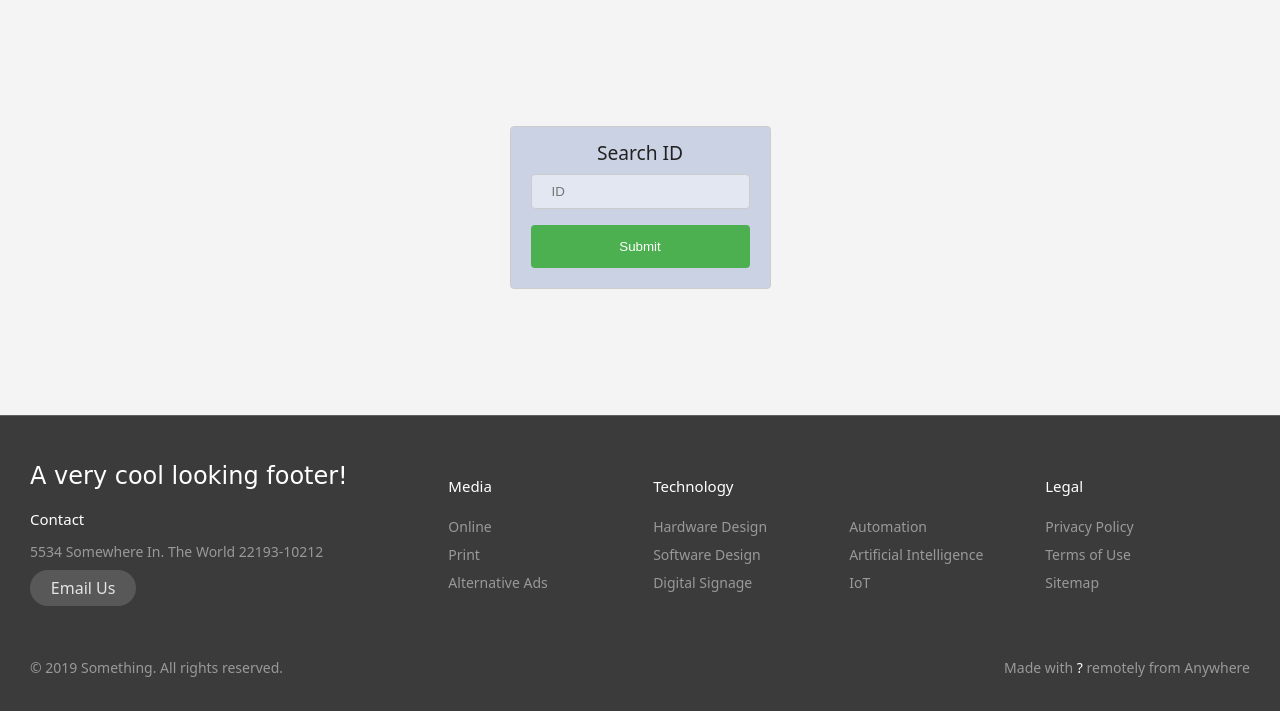
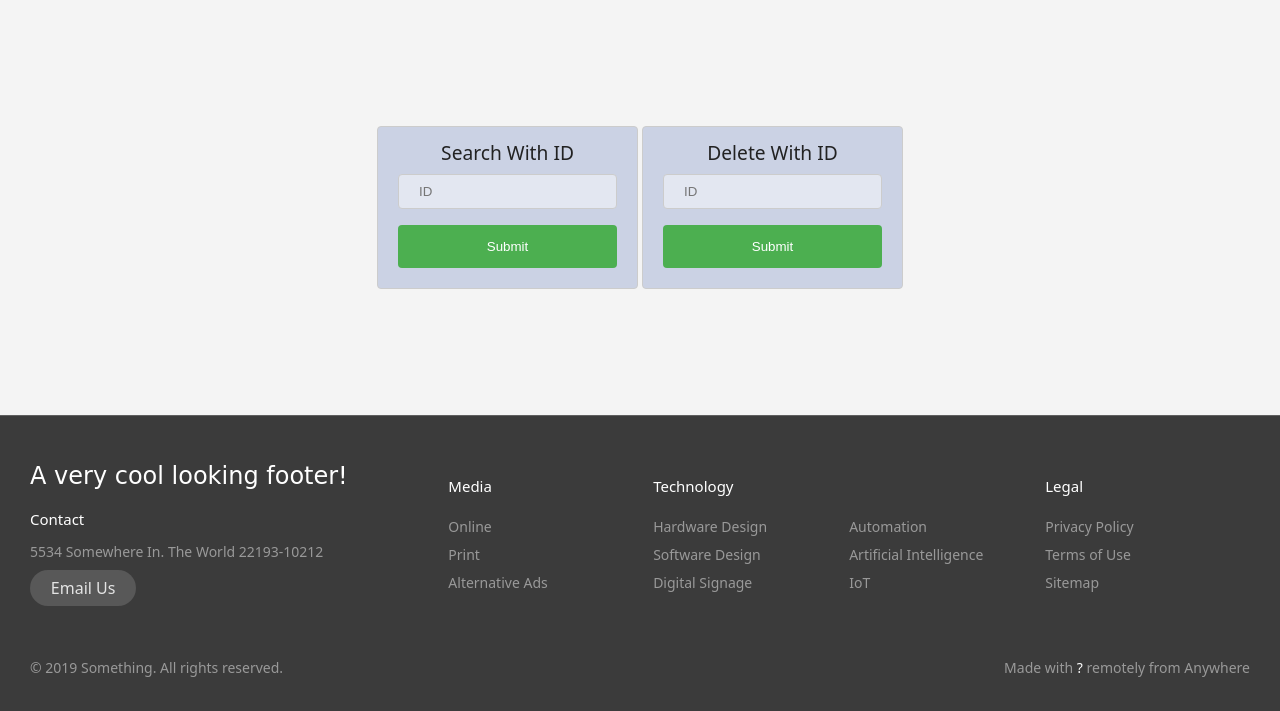
Before and after one commit to bluemario8/boats, a Flask app: template templates/boats.html in a window 1280 px wide. Shown: the part 89-800 px from the top of the page. Run offline with Flask 3, Linux system fonts and the light colour scheme; the template is opened without the code that fills it, so the values that code supplies are empty.

Commit message:
Added delete functionality and started working on the update page

```diff
--- a/main.py
+++ b/main.py
@@ -25,13 +25,24 @@ def boats():
 
 @app.route('/boats', methods=['POST'])
 def boatsPost():
-    id = request.form["search_id"]
-    print("id: " + str(id))
-    if id != "":
-        boats = conn.execute(text(f"SELECT * FROM boats WHERE id = {id}")).all()
-    else:
-        boats = conn.execute(text("select * from boats")).all()
-    return render_template("boats.html", boats=boats[:10], id=id)
+    boats = conn.execute(text("select * from boats")).all()
+    id = ""
+    deleted = ""
+    if "search_id" in request.form.keys():
+        id = request.form["search_id"]
+        if id != "":
+            boats = conn.execute(text(f"SELECT * FROM boats WHERE id = {id}")).all()
+    elif "delete_id" in request.form.keys():
+        id = request.form["delete_id"]
+        if id != "":
+            if conn.execute(text(f"SELECT * FROM boats WHERE id = {id}")).all():
+                conn.execute(text(f"DELETE FROM boats WHERE id = {id}"))
+                conn.commit()
+                boats = conn.execute(text("select * from boats")).all()
+                deleted = True
+            else:
+                deleted = False
+    return render_template("boats.html", boats=boats[:10], id=id, deleted=deleted)
 
 
 @app.route('/createBoat', methods=['GET'])
@@ -49,5 +60,21 @@ def createBoat():
         return render_template("boat_create.html", error="Failed", success=None)
 
 
+@app.route('/updateBoat', methods=['GET'])
+def getUpdateBoat():
+    return render_template("update_boat.html")
+
+
+@app.route('/updateBoat', methods=['POST'])
+def postUpdateBoat():
+    try:
+        conn.execute(text("INSERT INTO boats VALUES (:id, :name, :type, :owner_id, :rental_price)"), request.form)
+        conn.commit()
+        return render_template("update_boat.html", error=None, success="Successful")
+    except:
+        return render_template("update_boat.html", error="Failed", success=None)
+
+
+
 if __name__ == "__main__":
     app.run(debug=True)
--- a/static/styles/styles.css
+++ b/static/styles/styles.css
@@ -29,24 +29,28 @@
 
 /* Boats Page Start */
 
-.search_id {
+.forms {
+    display: flex;
+}
+
+.form_by_id {
     display: flex;
     flex-direction: column;
     width: 100%;
     padding: 12px 20px;
-    margin: 8px 0;
+    margin: 8px 2px;
     background-color: #cbd2e4;
     border: 1px solid #ccc;
     border-radius: 4px;
     box-sizing: border-box;
 }
 
-.search_id label {
+.form_by_id label {
     font-size: 1.2rem;
     text-align: center;
 }
 
-.search_id .input {
+.form_by_id .input {
     width: 100%;
     padding: 12px 20px;
     background-color: #ffffff75;
--- a/templates/boats.html
+++ b/templates/boats.html
@@ -2,12 +2,24 @@
 {% extends 'base.html' %}
 {% block body %}
     <div class="body">
-        <form class="search_id" action="/boats" method="POST">
-            <label for="search_id">Search ID</label>
+        <div class="forms">
+            <form class="form_by_id" action="/boats" method="POST">
+                <label for="form_by_id">Search With ID</label>
                 <input type="number" name="search_id" placeholder="ID" class="input">
                 <input type="submit" value="Submit" class="input_submit">
             </form>
+            <form class="form_by_id" action="/boats" method="POST">
+                <label for="form_by_id">Delete With ID</label>
+                <input type="number" name="delete_id" placeholder="ID" class="input">
+                <input type="submit" value="Submit" class="input_submit">
+            </form>
+        </div>
         {% if boats == [] %}
+            <h2 class="search_result">Nothing has an id of {{id}}</h2>
+        {% else %}
+            {% if deleted == True %}
+                <h2 class="search_result">Successfully deleted a boat with id of {{id}}</h2>
+            {% elif deleted == False %}
                 <h2 class="search_result">Nothing has an id of {{id}}</h2>
             {% endif %}
             {% for boat in boats %}
@@ -20,6 +32,7 @@
                     </ul>
 
             {% endfor %}
+        {% endif %}
     </div>
 
 
```
Lines whose indentation alone changed are shown as unchanged.
